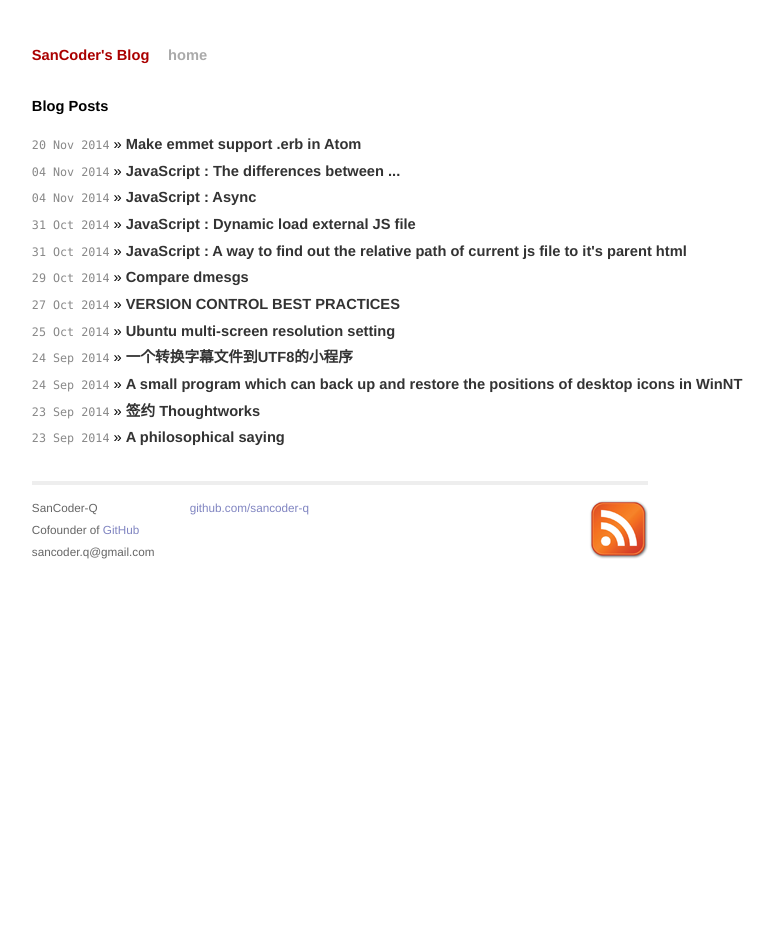
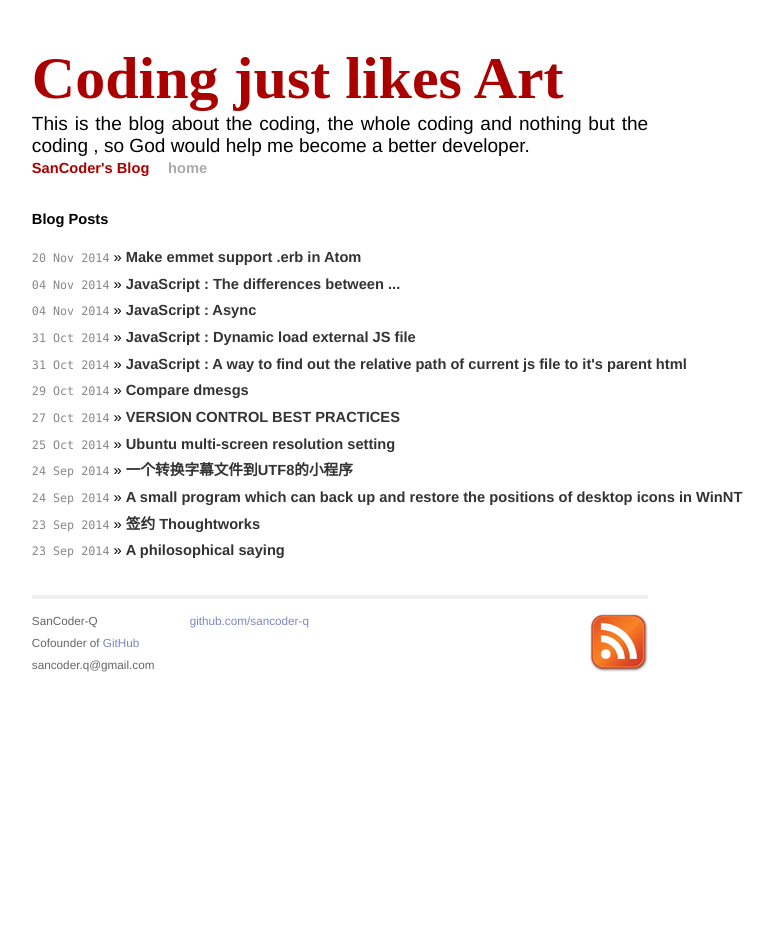
Before and after one commit to SanCoder-Q/sancoder-q.github.io, a Jekyll site: the page built from index.html, in a window 1280 px wide. Shown: the whole page, without its empty margins (300-1074 px from the left). Built offline with Jekyll 4.4.1, drawn with Linux system fonts in a browser that asks for light colours; Markdown is read by kramdown in place of the engine named in the settings; comment, search, counter and statistics services are not loaded.

Commit message:
[SanCoder] - add header

```diff
--- a/_layouts/default.html
+++ b/_layouts/default.html
@@ -29,7 +29,11 @@
 <!-- ClickTale end of Top part -->
 
 <div class="site">
-  <div class="title">
+  <div class="head">
+    <div class="title">Coding just likes Art</div>
+    <div class="description">This is the blog about the coding, the whole coding and nothing but the coding , so God would help me become a better developer.</div>
+  </div>
+  <div class="nav">
     <a href="/">SanCoder's Blog</a>
     <a class="extra" href="/">home</a>
   </div>
--- a/css/screen.css
+++ b/css/screen.css
@@ -92,28 +92,37 @@
   line-height: 1.5em;
 }
 
-.title {
+.head .title {
+  color: #a00;
+  font-weight: bold;
+  font: normal bold 60px Crushed;
+}
+.head .description {
+  font-size: 130%;
+}
+
+.nav {
   color: #a00;
   font-weight: bold;
   margin-bottom: 2em;
 }
 
-  .site .title a {
+  .site .nav a {
     color: #a00;
     text-decoration: none;
   }
 
-  .site .title a:hover {
+  .site .nav a:hover {
     color: black;
   }
 
-  .site .title a.extra {
+  .site .nav a.extra {
     color: #aaa;
     text-decoration: none;
     margin-left: 1em;
   }
 
-  .site .title a.extra:hover {
+  .site .nav a.extra:hover {
     color: black;
   }
 
```
